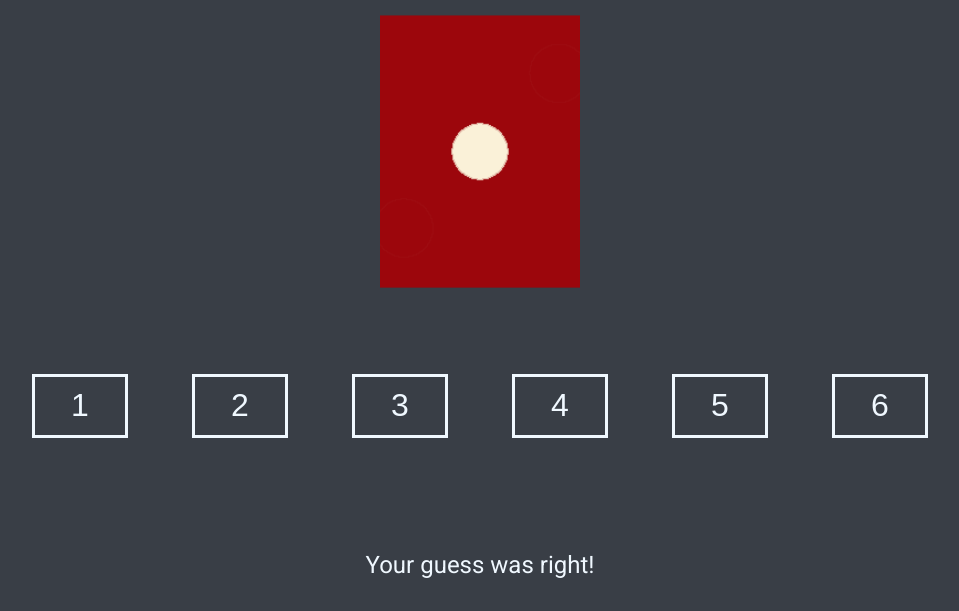
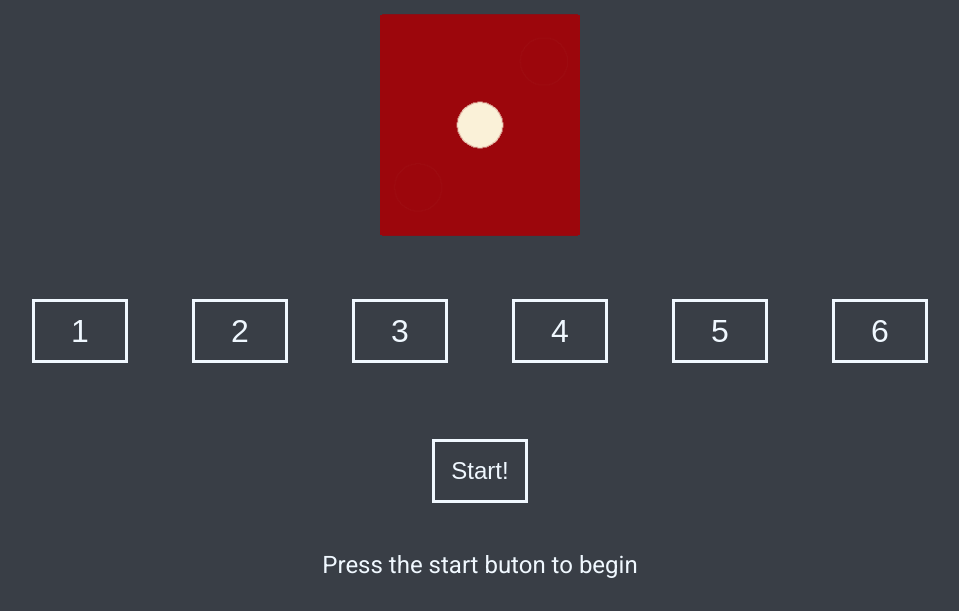
Before and after one commit to MayaSatishRao/roll-the-dice, a plain HTML site: page index.html in a window 1280 px wide. Shown: the part 189-800 px from the top of the page, without its empty margins (160-1119 px from the left). Drawn offline with Linux system fonts and the light colour scheme.

Commit message:
Update index.html

```diff
--- a/index.html
+++ b/index.html
@@ -23,9 +23,12 @@
         <button value="5">5</button>
         <button value="6">6</button>
     </div>
-    <p class="time">Press any key to start the game</p>
+    <div class="start-button">
+         <button>Start!</button>
+         <p class="time"> The dice will change in ${i} seconds</p>
+    </div>
     <div class="grey">
-        <p class="win"> Your guess was right!</p>
+        <p class="win"> Press the start buton to begin</p>
     </div>
 
 
```
